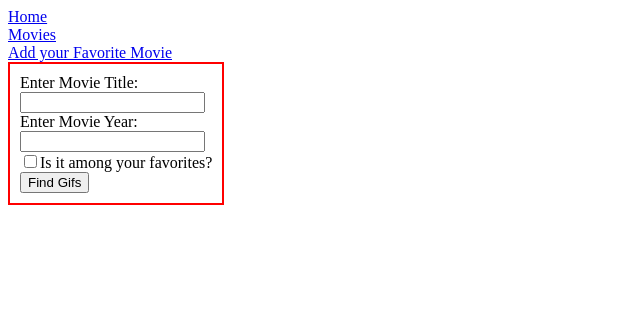
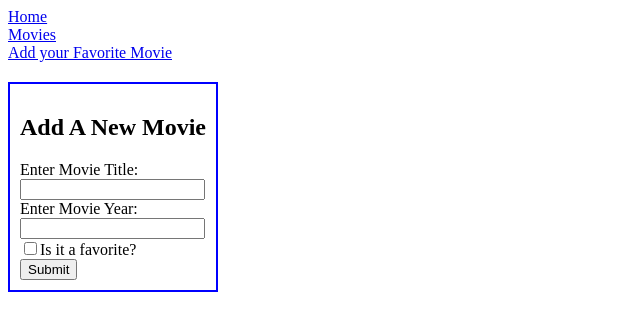
Before and after one commit to Mutuma-Gitonga/favorite-movies-and-series-app, a React (Create React App) app: page /newFavoriteMovie in a window 1280 px wide. Shown: the top 330 px of the page, without its empty margins (0-640 px from the left). Built offline with nearby package versions, Linux system fonts and the light colour scheme.

Commit message:
make the form a controlled input & compose new movie object on submit

```diff
--- a/src/components/AddAFavoriteMovieForm.js
+++ b/src/components/AddAFavoriteMovieForm.js
@@ -1,25 +1,34 @@
-import React, {useState, useEffect} from 'react'
+import React, {useState} from 'react'
+import { Redirect } from "react-router-dom";
 
-function AddAFavoriteMovieForm() {
+function AddAFavoriteMovieForm({onSubmit}) {
   const [movieTitle, setMovieTitle] = useState("");
   const [movieYear, setMovieYear] = useState("");
   const [amongFavorites, setAmongFavorites] = useState(false);
 
-  useEffect(() => {
-    console.log("After",amongFavorites);
-  },[amongFavorites]);
+  const posterUrl = `https://dummyimage.com/182x268/000/fff&text=Movie+title`;
 
   function handleSubmit(e) {
     e.preventDefault();
 
-    console.log(movieTitle, movieYear, amongFavorites)
+    const newMovieObj =  {
+      Title : movieTitle,
+      Year: movieYear,
+      favorite: amongFavorites,
+      Poster: posterUrl
+    }
+    console.log("newMovieObj",newMovieObj);
+    onSubmit(newMovieObj);
+
+    setMovieTitle("");
+    setMovieYear("");
+    setAmongFavorites(false);
   }
-
-  // Before implementing an external API, the poster image shall be set as static
 
   return (
     <div>
-      <form style={{margin:"auto", border: "2px solid red", display: "inline-block", padding:"10px"}} onSubmit={handleSubmit}>
+      <form style={{margin:"auto", marginTop: "20px", display: "inline-block", border: "2px solid blue", padding:"10px"}} onSubmit={handleSubmit}>
+      <h2>Add A New Movie</h2>
         <label>
           Enter Movie Title:
           <br/>
@@ -33,11 +42,11 @@ function AddAFavoriteMovieForm() {
         </label>
         <br/>
         <label>
-        <input type="checkbox" id="favorite" name="favorite" value={amongFavorites} onChange={() => setAmongFavorites(!amongFavorites)}/>
-          Is it among your favorites?
+        <input type="checkbox" id="favorite" name="favorite" checked={amongFavorites} onChange={() => setAmongFavorites(!amongFavorites)}/>
+          Is it a favorite?
         </label><br></br>
 
-        <input type="submit" name="submit" value="Find Gifs"/>
+        <input type="submit" name="submit" value="Submit"/>
       </form>
     </div>
   )
```
